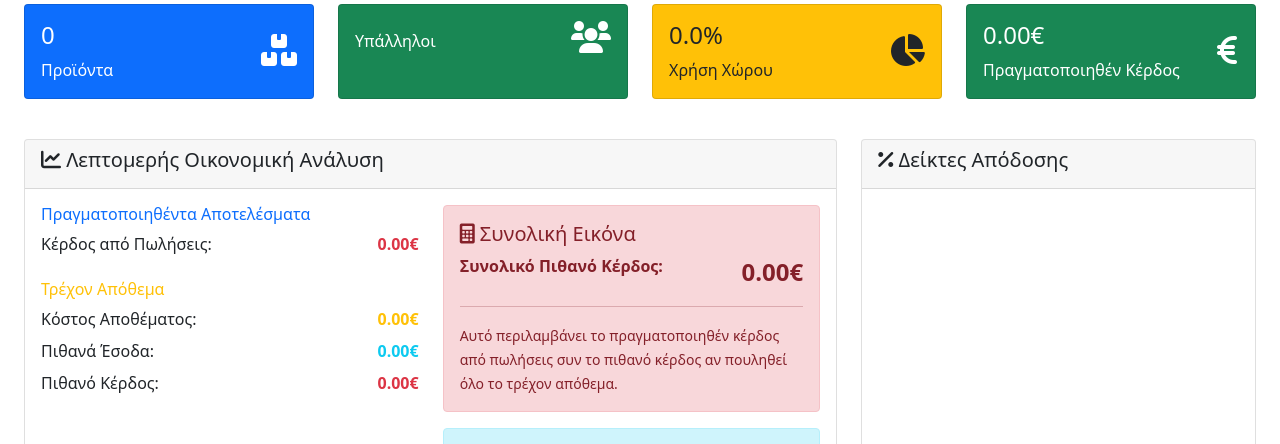
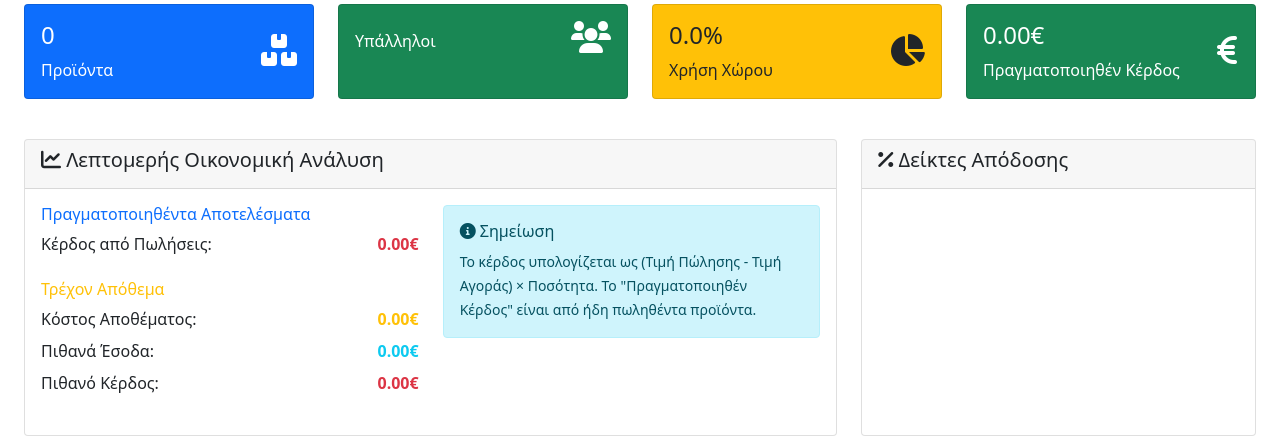
Before and after one commit to savvaskassas/Warehouse-Management-System, a Flask app: template logistics-warehouse-system/app/templates/supervisor/statistics.html in a window 1280 px wide. Shown: the part 282-726 px from the top of the page. Run offline with Flask 3, Linux system fonts and the light colour scheme; the template is opened without the code that fills it, so the values that code supplies are empty.

Commit message:
Bug Fixes

```diff
--- a/logistics-warehouse-system/app/templates/supervisor/dashboard.html
+++ b/logistics-warehouse-system/app/templates/supervisor/dashboard.html
@@ -138,7 +138,6 @@
                         <li><strong>Κόστος Αποθέματος:</strong> Το συνολικό κόστος αγοράς του τρέχοντος αποθέματος</li>
                         <li><strong>Πιθανά Έσοδα:</strong> Τα έσοδα αν πουληθεί όλο το τρέχον απόθεμα</li>
                         <li><strong>Πιθανό Κέρδος από Απόθεμα:</strong> Το κέρδος αν πουληθεί όλο το απόθεμα</li>
-                        <li><strong>Συνολικό Πιθανό Κέρδος:</strong> Πραγματοποιηθέν + Πιθανό Κέρδος</li>
                     </ul>
                 </div>
             </div>
--- a/logistics-warehouse-system/app/templates/supervisor/statistics.html
+++ b/logistics-warehouse-system/app/templates/supervisor/statistics.html
@@ -138,19 +138,6 @@
                         </div>
 
                         <div class="col-md-6">
-                            <div class="alert alert-{{ 'success' if financial_summary.total_potential_gain >= 0 else 'danger' }}">
-                                <h5><i class="fas fa-calculator"></i> Συνολική Εικόνα</h5>
-                                <div class="d-flex justify-content-between mb-2">
-                                    <span><strong>Συνολικό Πιθανό Κέρδος:</strong></span>
-                                    <span class="fs-4"><strong>{{ "%.2f"|format(financial_summary.total_potential_gain) }}€</strong></span>
-                                </div>
-                                <hr>
-                                <small>
-                                    Αυτό περιλαμβάνει το πραγματοποιηθέν κέρδος από πωλήσεις
-                                    συν το πιθανό κέρδος αν πουληθεί όλο το τρέχον απόθεμα.
-                                </small>
-                            </div>
-
                             <div class="alert alert-info">
                                 <h6><i class="fas fa-info-circle"></i> Σημείωση</h6>
                                 <small>
```
Also changed, not shown: 4 other files.
